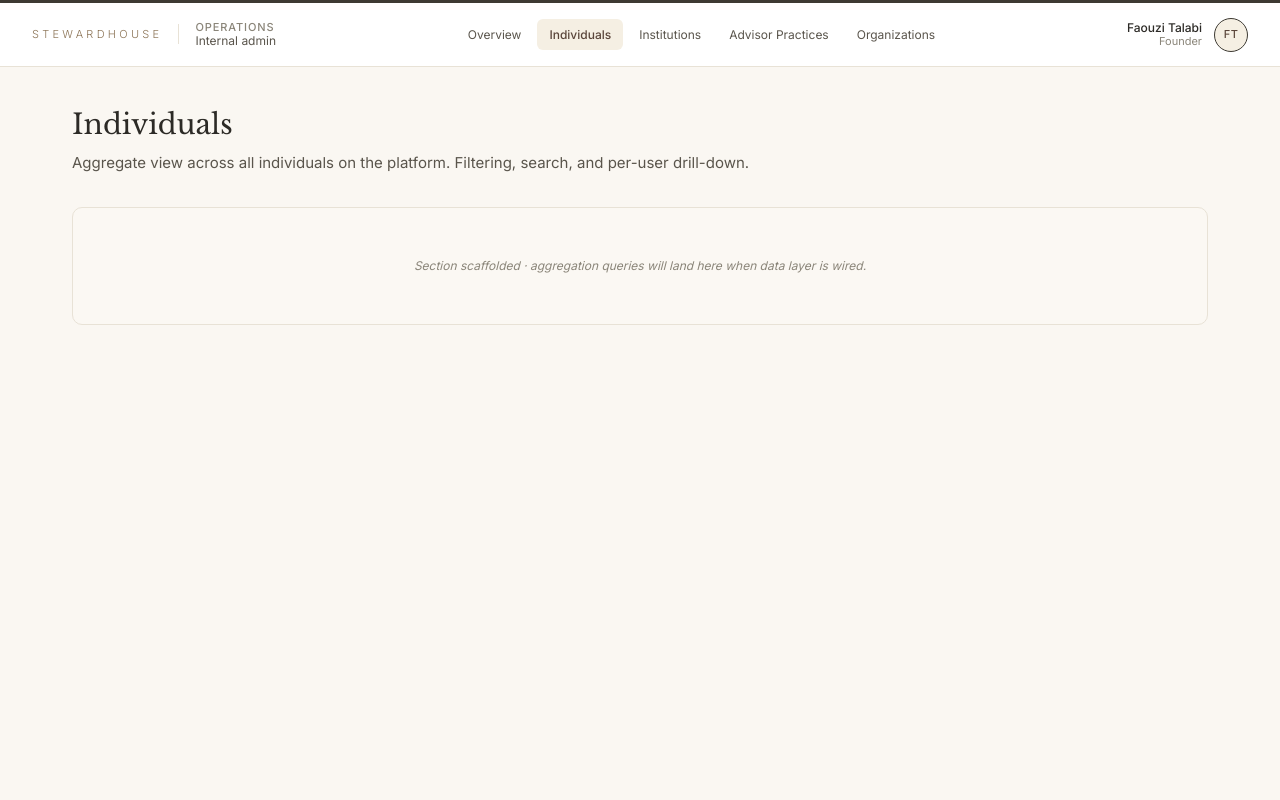
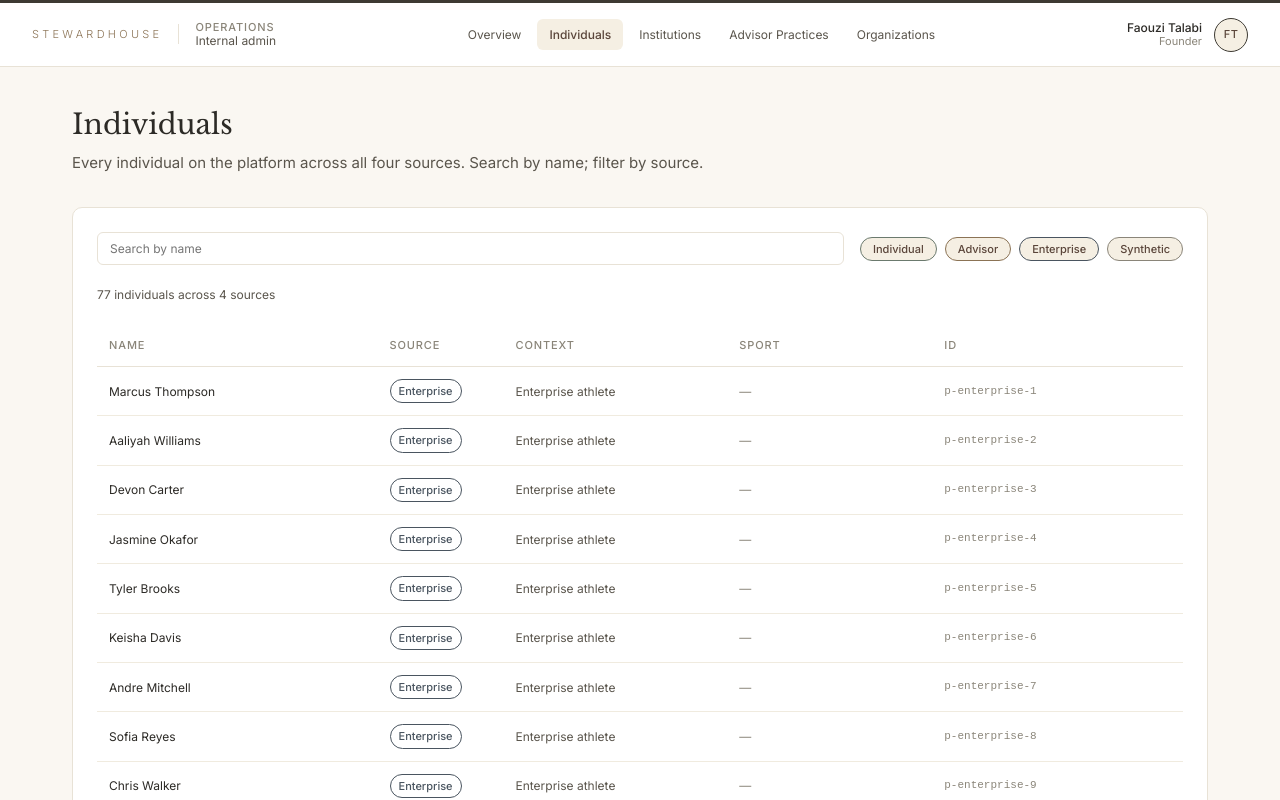
Before and after one commit to talabifaouzi/stewardhouse-app, a React (Vite) app: page /operations/individuals in a window 1280 px wide. Shown: the top 800 px of the page. Built offline with nearby package versions, Linux system fonts and the light colour scheme.

Commit message:
Operations route-pages — slice 2: Individuals directory

```diff
--- a/src/surfaces/operations/OperationsSurface.jsx
+++ b/src/surfaces/operations/OperationsSurface.jsx
@@ -4,6 +4,7 @@ import Chrome from '../../components/Chrome.jsx';
 import { Card } from '../../components/Card.jsx';
 import { SectionLabel } from '../../components/SectionLabel.jsx';
 import unified from '../../data/unified/index.js';
+import IndividualsDirectory from './directories/IndividualsDirectory.jsx';
 
 // Operations Overview stat values — computed once at module load from the
 // unified data layer. unified import is eager: it runs the three adapters +
@@ -115,7 +116,7 @@ export default function OperationsSurface() {
       <div style={{ flex: 1 }}>
         <Routes>
           <Route index element={<OperationsHome />} />
-          <Route path="individuals" element={<UserList kind="individuals" />} />
+          <Route path="individuals" element={<IndividualsDirectory />} />
           <Route path="institutions" element={<UserList kind="institutions" />} />
           <Route path="advisors" element={<UserList kind="advisors" />} />
           <Route path="organizations" element={<UserList kind="organizations" />} />
--- /dev/null
+++ b/src/surfaces/operations/directories/IndividualsDirectory.jsx
@@ -0,0 +1,254 @@
+import { useMemo, useState } from 'react';
+import { Card } from '../../../components/Card.jsx';
+import unified from '../../../data/unified/index.js';
+
+// Module-level population — 77 individuals across all four sources
+// (individual 1, advisor 9, enterprise 16, synthetic 51). Same-person dedup
+// is deferred: a person active on more than one surface appears once per
+// source (see the dedup footnote at the foot of the directory).
+const ALL = unified.personsBy({ type: 'individual' });
+
+// Source-tag accent treatment. Keys are lowercase Person.sourceSurface
+// values. The three real surfaces reuse the surface-accent tokens that
+// SURFACE_COLORS uses in OperationsSurface.jsx for Title-cased
+// ActivityItem.surface keys — kept local here to avoid a cross-file import
+// just for a four-key lookup. Synthetic gets the warm-neutral muted token,
+// reading as seed data rather than a real platform surface.
+const SOURCE_ACCENT = {
+  individual: 'var(--sh-individual-accent)',
+  advisor:    'var(--sh-advisor-accent)',
+  enterprise: 'var(--sh-enterprise-accent)',
+  synthetic:  'var(--sh-text-muted)',
+};
+
+const CONTEXT_LABEL = {
+  individual: 'Individual funder',
+  advisor:    'Advisor client',
+  enterprise: 'Enterprise athlete',
+  synthetic:  'Synthetic',
+};
+
+const SOURCE_FILTERS = [
+  { key: 'individual', label: 'Individual' },
+  { key: 'advisor',    label: 'Advisor' },
+  { key: 'enterprise', label: 'Enterprise' },
+  { key: 'synthetic',  label: 'Synthetic' },
+];
+
+const GRID_COLUMNS = 'minmax(160px, 1.4fr) 110px 1.1fr 1fr 1.2fr';
+
+export default function IndividualsDirectory() {
+  const [query, setQuery] = useState('');
+  const [activeSources, setActiveSources] = useState(
+    () => new Set(SOURCE_FILTERS.map(f => f.key))
+  );
+
+  const filtered = useMemo(() => {
+    const q = query.trim().toLowerCase();
+    return ALL.filter(p => {
+      if (!activeSources.has(p.sourceSurface)) return false;
+      if (q && !p.name.toLowerCase().includes(q)) return false;
+      return true;
+    });
+  }, [query, activeSources]);
+
+  const sourceCount = useMemo(() => {
+    const s = new Set();
+    for (const p of filtered) s.add(p.sourceSurface);
+    return s.size;
+  }, [filtered]);
+
+  function toggleSource(key) {
+    setActiveSources(prev => {
+      const next = new Set(prev);
+      if (next.has(key)) next.delete(key);
+      else next.add(key);
+      return next;
+    });
+  }
+
+  return (
+    <main style={{
+      maxWidth: 'var(--sh-content-max)',
+      margin: '0 auto',
+      padding: 'var(--sh-space-10) var(--sh-space-8) var(--sh-space-16)',
+    }}>
+      <h1 style={{
+        fontFamily: 'var(--sh-font-serif)',
+        fontSize: 'var(--sh-text-2xl)',
+        color: 'var(--sh-text-primary)',
+        marginBottom: 'var(--sh-space-2)',
+      }}>
+        Individuals
+      </h1>
+      <p style={{
+        fontSize: 'var(--sh-text-md)',
+        color: 'var(--sh-text-secondary)',
+        marginBottom: 'var(--sh-space-8)',
+      }}>
+        Every individual on the platform across all four sources. Search by name; filter by source.
+      </p>
+
+      <Card>
+        <div style={{
+          display: 'flex',
+          flexWrap: 'wrap',
+          alignItems: 'center',
+          gap: 'var(--sh-space-4)',
+          marginBottom: 'var(--sh-space-5)',
+        }}>
+          <input
+            type="text"
+            value={query}
+            onChange={(e) => setQuery(e.target.value)}
+            placeholder="Search by name"
+            aria-label="Search individuals by name"
+            style={{
+              flex: '1 1 240px',
+              minWidth: 0,
+              padding: 'var(--sh-space-2) var(--sh-space-3)',
+              fontSize: 'var(--sh-text-sm)',
+              border: 'var(--sh-border-default)',
+              borderRadius: 'var(--sh-radius-md)',
+              background: 'var(--sh-card)',
+              color: 'var(--sh-text-body)',
+            }}
+          />
+          <div role="group" aria-label="Filter by source" style={{
+            display: 'flex',
+            flexWrap: 'wrap',
+            gap: 'var(--sh-space-2)',
+          }}>
+            {SOURCE_FILTERS.map(f => {
+              const on = activeSources.has(f.key);
+              return (
+                <button
+                  key={f.key}
+                  type="button"
+                  onClick={() => toggleSource(f.key)}
+                  aria-pressed={on}
+                  style={{
+                    fontSize: 'var(--sh-text-xs)',
+                    fontWeight: 500,
+                    padding: 'var(--sh-space-1) var(--sh-space-3)',
+                    borderRadius: 'var(--sh-radius-full)',
+                    border: on ? `1px solid ${SOURCE_ACCENT[f.key]}` : 'var(--sh-border-default)',
+                    background: on ? 'var(--sh-bronze-tint)' : 'var(--sh-card)',
+                    color: on ? 'var(--sh-bronze-deep)' : 'var(--sh-text-secondary)',
+                    cursor: 'pointer',
+                    transition: 'background 150ms ease, color 150ms ease, border-color 150ms ease',
+                  }}
+                >
+                  {f.label}
+                </button>
+              );
+            })}
+          </div>
+        </div>
+
+        <p style={{
+          fontSize: 'var(--sh-text-sm)',
+          color: 'var(--sh-text-secondary)',
+          marginBottom: 'var(--sh-space-5)',
+        }}>
+          {filtered.length} {filtered.length === 1 ? 'individual' : 'individuals'} across {sourceCount} {sourceCount === 1 ? 'source' : 'sources'}
+        </p>
+
+        {filtered.length === 0 ? (
+          <p style={{
+            fontSize: 'var(--sh-text-sm)',
+            color: 'var(--sh-text-muted)',
+            fontStyle: 'italic',
+            textAlign: 'center',
+            padding: 'var(--sh-space-8)',
+          }}>
+            No individuals match this filter.
+          </p>
+        ) : (
+          <div role="table" aria-label="Individuals">
+            <div role="row" style={{
+              display: 'grid',
+              gridTemplateColumns: GRID_COLUMNS,
+              gap: 'var(--sh-space-4)',
+              padding: 'var(--sh-space-3)',
+              borderBottom: 'var(--sh-border-default)',
+              fontSize: 'var(--sh-text-xs)',
+              fontWeight: 500,
+              color: 'var(--sh-text-muted)',
+              textTransform: 'uppercase',
+              letterSpacing: '0.08em',
+            }}>
+              <div role="columnheader">Name</div>
+              <div role="columnheader">Source</div>
+              <div role="columnheader">Context</div>
+              <div role="columnheader">Sport</div>
+              <div role="columnheader">ID</div>
+            </div>
+            {filtered.map((p, i) => {
+              const ext = (p.extensions && p.extensions[p.sourceSurface]) || {};
+              const sport = ext.sport || '—';
+              const accent = SOURCE_ACCENT[p.sourceSurface] || 'var(--sh-text-muted)';
+              const isDash = sport === '—';
+              return (
+                <div
+                  role="row"
+                  key={p.id}
+                  style={{
+                    display: 'grid',
+                    gridTemplateColumns: GRID_COLUMNS,
+                    gap: 'var(--sh-space-4)',
+                    padding: 'var(--sh-space-3)',
+                    borderBottom: i === filtered.length - 1 ? 'none' : 'var(--sh-border-divider)',
+                    fontSize: 'var(--sh-text-sm)',
+                    color: 'var(--sh-text-body)',
+                    alignItems: 'center',
+                  }}
+                >
+                  <div role="cell" style={{ color: 'var(--sh-text-primary)' }}>{p.name}</div>
+                  <div role="cell">
+                    <span style={{
+                      display: 'inline-block',
+                      fontSize: 'var(--sh-text-xs)',
+                      fontWeight: 500,
+                      padding: 'var(--sh-space-1) var(--sh-space-2)',
+                      borderRadius: 'var(--sh-radius-full)',
+                      border: `1px solid ${accent}`,
+                      color: accent,
+                      textTransform: 'capitalize',
+                      lineHeight: 'var(--sh-line-tight)',
+                    }}>
+                      {p.sourceSurface}
+                    </span>
+                  </div>
+                  <div role="cell" style={{ color: 'var(--sh-text-secondary)' }}>
+                    {CONTEXT_LABEL[p.sourceSurface]}
+                  </div>
+                  <div role="cell" style={{ color: isDash ? 'var(--sh-text-muted)' : 'var(--sh-text-secondary)' }}>
+                    {sport}
+                  </div>
+                  <div role="cell" style={{
+                    fontSize: 'var(--sh-text-xs)',
+                    color: 'var(--sh-text-muted)',
+                    fontFamily: 'monospace',
+                  }}>
+                    {p.id}
+                  </div>
+                </div>
+              );
+            })}
+          </div>
+        )}
+
+        <p style={{
+          fontSize: 'var(--sh-text-xs)',
+          color: 'var(--sh-text-muted)',
+          fontStyle: 'italic',
+          marginTop: 'var(--sh-space-5)',
+          marginBottom: 0,
+        }}>
+          A person active on more than one surface appears here once per source; combining those records into a single profile is planned.
+        </p>
+      </Card>
+    </main>
+  );
+}
```
